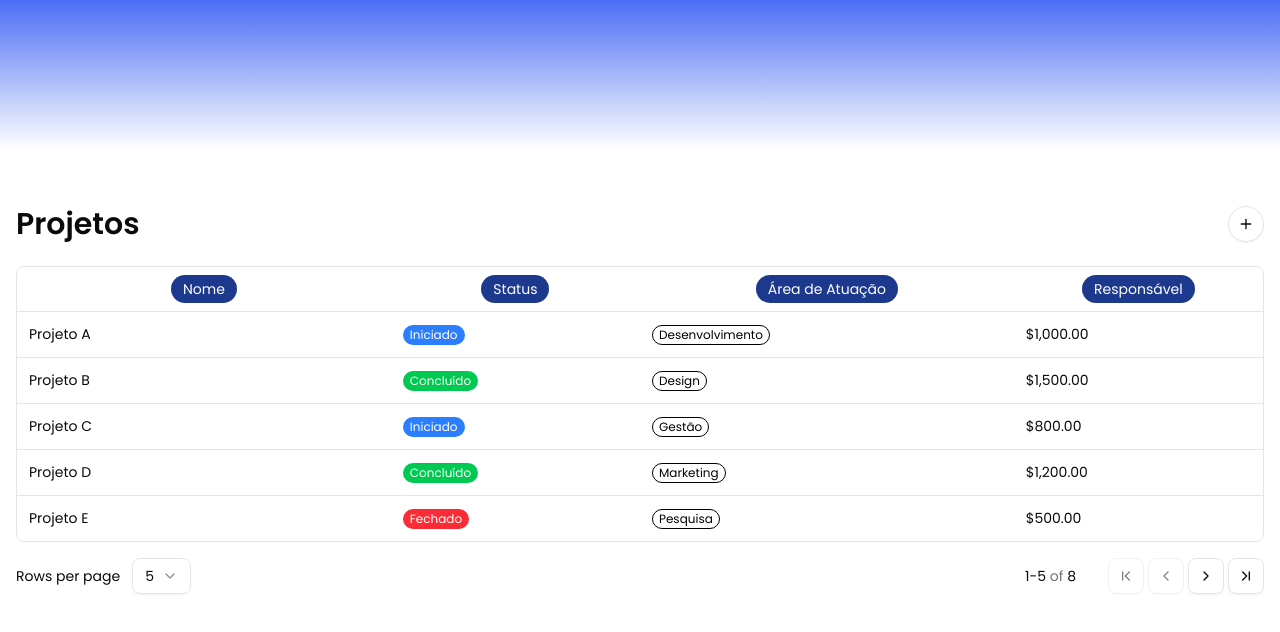
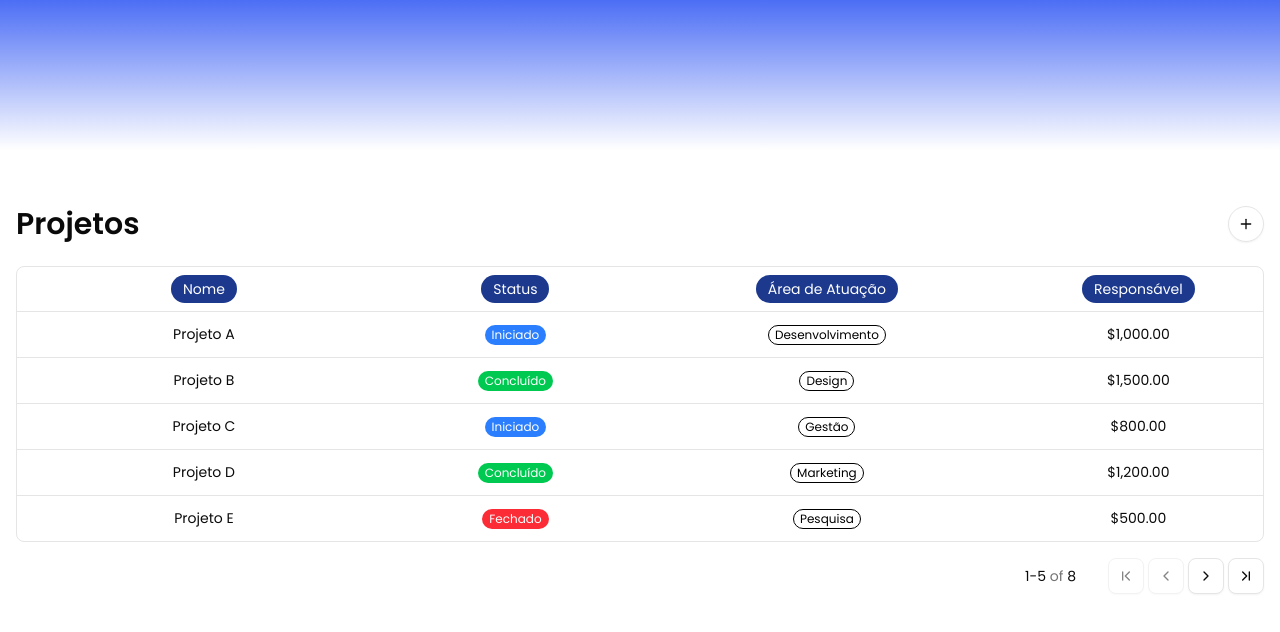
Before and after one commit to CODEPLAY-Fatec/API-ADS-4-Sem-Fatec, a Next.js app in the folder frontend/: page /projetos in a window 1280 px wide. Shown: the top 632 px of the page. Built offline with nearby package versions, Linux system fonts and the light colour scheme.

Commit message:
ajustes na tabela de projetos

```diff
--- a/frontend/components/comp-483.tsx
+++ b/frontend/components/comp-483.tsx
@@ -3,15 +3,7 @@
 import { cn } from "@/lib/utils";
 import { Badge } from "@/components/ui/badge";
 import { Button } from "@/components/ui/button";
-import { Label } from "@/components/ui/label";
 import { Pagination, PaginationContent, PaginationItem } from "@/components/ui/pagination";
-import {
-  Select,
-  SelectContent,
-  SelectItem,
-  SelectTrigger,
-  SelectValue,
-} from "@/components/ui/select";
 import {
   Table,
   TableBody,
@@ -31,14 +23,12 @@ import {
   useReactTable,
 } from "@tanstack/react-table";
 import {
-  ChevronDownIcon,
   ChevronFirstIcon,
   ChevronLastIcon,
   ChevronLeftIcon,
   ChevronRightIcon,
-  ChevronUpIcon,
 } from "lucide-react";
-import { useEffect, useId, useState } from "react";
+import { useId, useState } from "react";
 
 const customData = [
   {
@@ -222,7 +212,7 @@ export default function Component() {
                     <TableHead
                       key={header.id}
                       style={{ width: `${header.getSize()}px` }}
-                      className="h-11"
+                      className="h-11 text-center"
                     >
                       {header.isPlaceholder ? null : (
                         <div className="bg-blue-900 text-white px-3 py-1 rounded-full text-sm w-fit mx-auto">
@@ -238,9 +228,9 @@ export default function Component() {
           <TableBody>
             {table.getRowModel().rows?.length ? (
               table.getRowModel().rows.map((row) => (
-                <TableRow key={row.id} data-state={row.getIsSelected() && "selected"}>
+                <TableRow key={row.id}>
                   {row.getVisibleCells().map((cell) => (
-                    <TableCell key={cell.id}>
+                    <TableCell key={cell.id} className="text-center">
                       {flexRender(cell.column.columnDef.cell, cell.getContext())}
                     </TableCell>
                   ))}
@@ -259,29 +249,6 @@ export default function Component() {
 
       {/* Pagination */}
       <div className="flex items-center justify-between gap-8">
-        {/* Results per page */}
-        <div className="flex items-center gap-3">
-          <Label htmlFor={id} className="max-sm:sr-only">
-            Rows per page
-          </Label>
-          <Select
-            value={table.getState().pagination.pageSize.toString()}
-            onValueChange={(value) => {
-              table.setPageSize(Number(value));
-            }}
-          >
-            <SelectTrigger id={id} className="w-fit whitespace-nowrap">
-              <SelectValue placeholder="Select number of results" />
-            </SelectTrigger>
-            <SelectContent className="[&_*[role=option]]:ps-2 [&_*[role=option]]:pe-8 [&_*[role=option]>span]:start-auto [&_*[role=option]>span]:end-2">
-              {[5, 10, 25, 50].map((pageSize) => (
-                <SelectItem key={pageSize} value={pageSize.toString()}>
-                  {pageSize}
-                </SelectItem>
-              ))}
-            </SelectContent>
-          </Select>
-        </div>
         {/* Page number information */}
         <div className="text-muted-foreground flex grow justify-end text-sm whitespace-nowrap">
           <p className="text-muted-foreground text-sm whitespace-nowrap" aria-live="polite">
@@ -299,6 +266,7 @@ export default function Component() {
             of <span className="text-foreground">{table.getRowCount().toString()}</span>
           </p>
         </div>
+
         {/* Pagination buttons */}
         <div>
           <Pagination>
--- a/frontend/components/comp-97.tsx
+++ b/frontend/components/comp-97.tsx
@@ -4,6 +4,7 @@ import { useState } from "react";
 import { Button } from "@/components/ui/button";
 import { PlusIcon, XIcon } from "lucide-react";
 import ProjectForm from "@/created-components/ProjectForm";
+import GradientText from "@/created-components/GradientText";
 
 export default function Component2() {
   const [showForm, setShowForm] = useState(false);
@@ -36,6 +37,11 @@ export default function Component2() {
             >
               <XIcon size={20} />
             </Button>
+            <div className="flex justify-center mb-4 items-center">
+              <GradientText className="text-2xl font-semibold mb-4">
+                Criar Novo Projeto
+              </GradientText>
+            </div>
             <ProjectForm />
           </div>
         </div>
```
